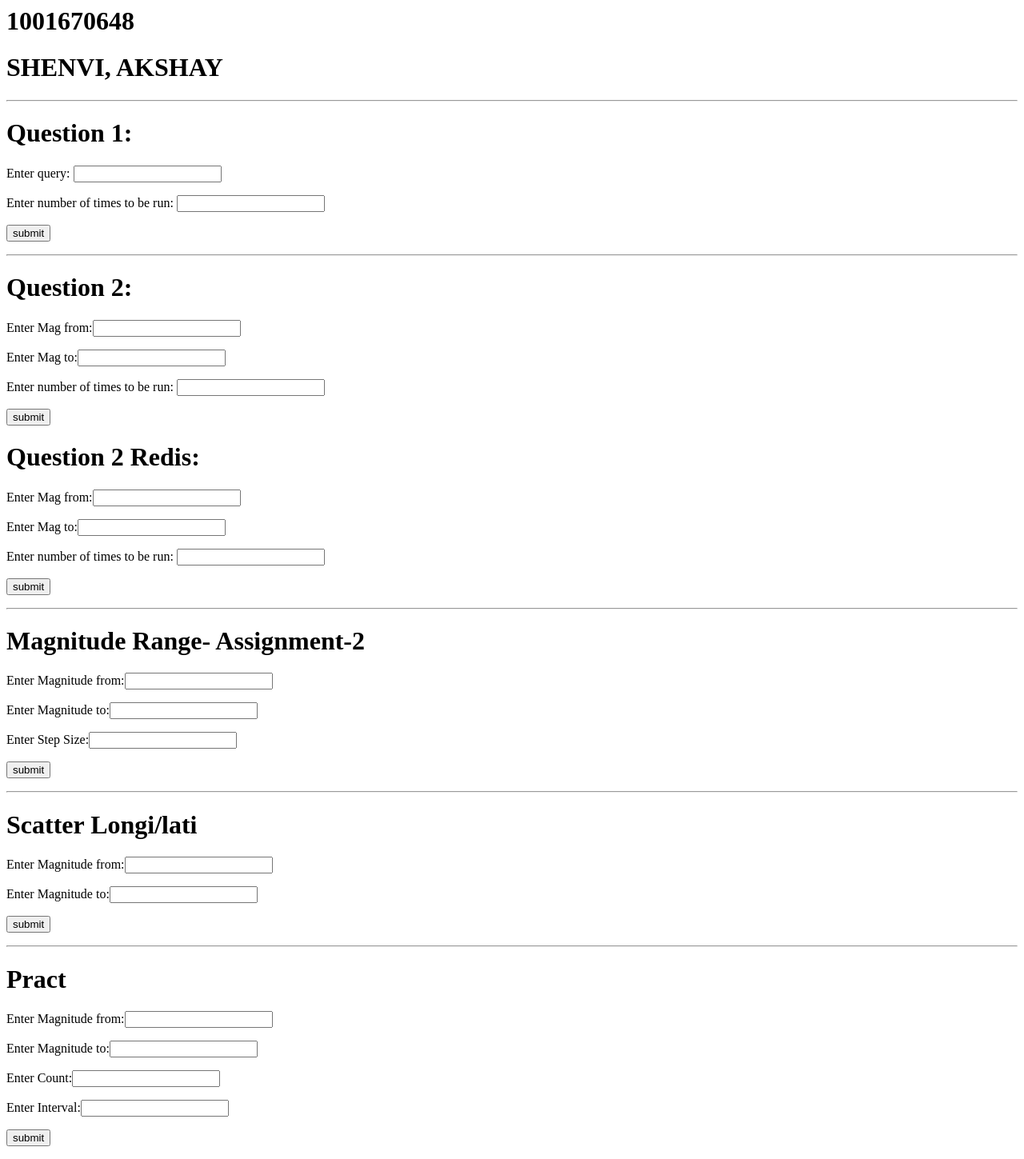
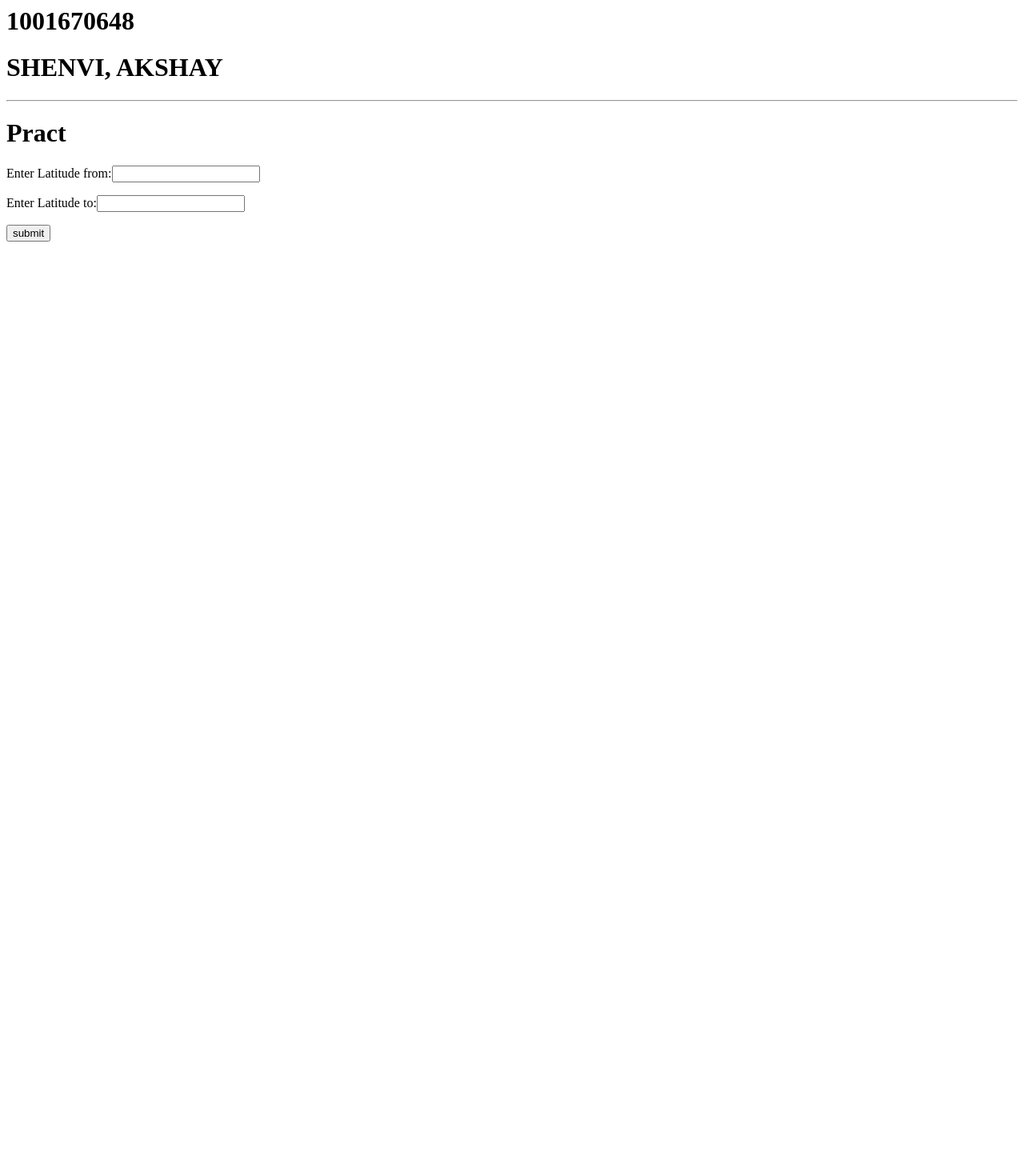
Before and after one commit to AkshayShenvi/azure-performance, a Flask app: page / in a window 1280 px wide. Shown: the whole page at 80% size. After the commit the page ends 302 px from the top, so only its background shows below. Run offline with Flask 2, Linux system fonts and the light colour scheme.

Commit message:
Before Quiz

```diff
--- a/application.py
+++ b/application.py
@@ -13,7 +13,7 @@ app = Flask(__name__)
 def randrange_float(start, stop, step):
     return random.randint(0, int(round(abs(((stop - start) / step)))))
 
-def sqlconn(sqlQuery,num):
+def sqlconn(sqlQuery):
     #try:
 
     server = 'akshayshenvi.database.windows.net'
@@ -23,15 +23,15 @@ def sqlconn(sqlQuery,num):
     driver= '{ODBC Driver 17 for SQL Server}'
     connection = pyodbc.connect('DRIVER='+driver+';SERVER='+server+';PORT=1433;DATABASE='+database+';UID='+username+';PWD='+ password)
     cursor = connection.cursor()
-    if num == None:
-        num= 1
+    # if num == None:
+    #     num= 1
 
-    for i in range(num):
-        cursor.execute(sqlQuery)
-    row = cursor.fetchone()
-    while row:
-        row = cursor.fetchone()
-    return None
+    # for i in range(num):
+    cursor.execute(sqlQuery)
+    row = cursor.fetchall()
+    # while row:
+    #     row = cursor.fetchone()
+    return row
 
 def connectAndQueryRun(sqlQuery):
     server = 'akshayshenvi.database.windows.net'
@@ -261,23 +261,48 @@ def scatterLongitude():
 
 @app.route('/practicequiz')
 def rangewithmag():
-    magfrom = float(request.args.get('magfrom',''))
-    magto= float(request.args.get('magto',''))
-    count = int(request.args.get('count',''))
-    interval= float(request.args.get('interval',''))
+    latfrom = float(request.args.get('latfrom',''))
+    latto= float(request.args.get('latto',''))
+    # count = int(request.args.get('count',''))
+    # interval= float(request.args.get('interval',''))
     time=[]
     timewithOutRedis=0
     timewithRedis=0
-    for i in range(count):
-        random_num=randrange_float(magfrom,magto,interval)
-        sqlQuery = "select place from QUAKES where mag = '"+str(random_num)+"';"
-        elapsedWithoutRedis,elapsedWithRedis=sqlconnwithredis(sqlQuery,1)
+    #for i in range(count):
+        #random_num=randrange_float(magfrom,magto,interval)
+    sqlQuery = "select place,time,mag from QUAKES1 where latitude BETWEEN '"+str(latfrom)+"' AND '"+str(latto)+"';"
+    row=sqlconn(sqlQuery)
+    print(row)
+
+
+        #elapsedWithoutRedis,elapsedWithRedis=sqlconnwithredis(sqlQuery,1)
         #print(elapsedWithoutRedis[0],elapsedWithRedis[0])
-        timewithOutRedis+=elapsedWithoutRedis[0]
-        timewithRedis+=elapsedWithRedis[0]
-        time.append([elapsedWithoutRedis[0],elapsedWithRedis[0]])
+        #timewithOutRedis+=elapsedWithoutRedis[0]
+        #timewithRedis+=elapsedWithRedis[0]
+        #time.append([elapsedWithoutRedis[0],elapsedWithRedis[0]])
 
-    return render_template('something.html',time=time,withOutRedis=timewithOutRedis,withRedis=timewithRedis)
+    return render_template('something.html',result=row)
+
+
+# @app.route('/practicequiz')
+# def rangewithmag():
+#     magfrom = float(request.args.get('magfrom',''))
+#     magto= float(request.args.get('magto',''))
+#     count = int(request.args.get('count',''))
+#     interval= float(request.args.get('interval',''))
+#     time=[]
+#     timewithOutRedis=0
+#     timewithRedis=0
+#     for i in range(count):
+#         random_num=randrange_float(magfrom,magto,interval)
+#         sqlQuery = "select place from QUAKES where mag = '"+str(random_num)+"';"
+#         elapsedWithoutRedis,elapsedWithRedis=sqlconnwithredis(sqlQuery,1)
+#         #print(elapsedWithoutRedis[0],elapsedWithRedis[0])
+#         timewithOutRedis+=elapsedWithoutRedis[0]
+#         timewithRedis+=elapsedWithRedis[0]
+#         time.append([elapsedWithoutRedis[0],elapsedWithRedis[0]])
+
+#     return render_template('something.html',time=time,withOutRedis=timewithOutRedis,withRedis=timewithRedis)
 
 
 port = os.getenv('PORT', '8000')
--- a/templates/index.html
+++ b/templates/index.html
@@ -3,7 +3,7 @@
          <h1>1001670648</h1>
       <h1>SHENVI, AKSHAY</h1>
 
-      <hr>
+      <!-- <hr>
       <h1>Question 1:</h1>
       <form action = "/connect" method = "GET">
          <p>Enter query: <input type="text" name="query"/></p>
@@ -40,14 +40,14 @@
          <p>Enter Magnitude to:<input type="text" name="magto"/></p>
 
          <p><input type="submit" value="submit"/></p>
-      </form>
+      </form> -->
       <hr>
       <h1>Pract</h1>
       <form action ="/practicequiz" method="GET">
-         <p>Enter Magnitude from:<input type="text" name="magfrom"/></p>
-         <p>Enter Magnitude to:<input type="text" name="magto"/></p>
-         <p>Enter Count:<input type="text" name="count"/></p>
-         <p>Enter Interval:<input type="text" name="interval"/></p>
+         <p>Enter Latitude from:<input type="text" name="latfrom"/></p>
+         <p>Enter Latitude to:<input type="text" name="latto"/></p>
+         <!-- <p>Enter Count:<input type="text" name="count"/></p>
+         <p>Enter Interval:<input type="text" name="interval"/></p> -->
          <p><input type="submit" value="submit"/></p>
       </form>
       </body>
```
Also changed, not shown: templates/something.html (+22 -4 lines).
